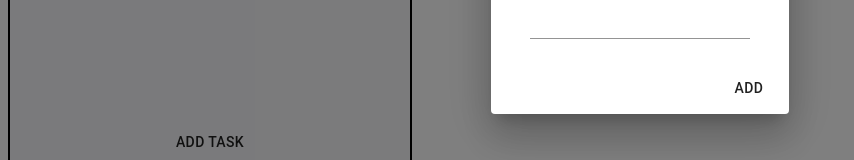
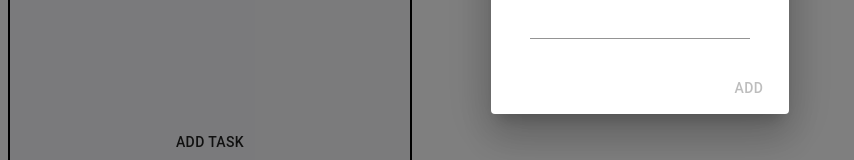
Before and after one commit to joekitsmith/task-tracker, a React (Create React App) app: page / in a window 1280 px wide. Both pictures are taken after a click on the button "ADD TASK". Shown: the part 383-543 px from the top of the page, without its empty margins (0-854 px from the left). Built offline with nearby package versions, Linux system fonts and the light colour scheme.

Commit message:
Add button disabled if text field empty or just spaces

```diff
--- a/src/components/AddTaskDialog.js
+++ b/src/components/AddTaskDialog.js
@@ -32,6 +32,7 @@ function AddTaskDialog({ open, setOpen }) {
     const handleAdd = () => {
         addTaskToList(text)
         setOpen(false)
+        setText("")
     }
 
     return(
@@ -47,7 +48,7 @@ function AddTaskDialog({ open, setOpen }) {
                         />
                 </DialogContent>
                 <DialogActions>
-                    <Button onClick={handleAdd}>
+                    <Button disabled={!(text.length&&text.trim().length)} onClick={handleAdd}>
                         Add
                     </Button>
                 </DialogActions>
```
